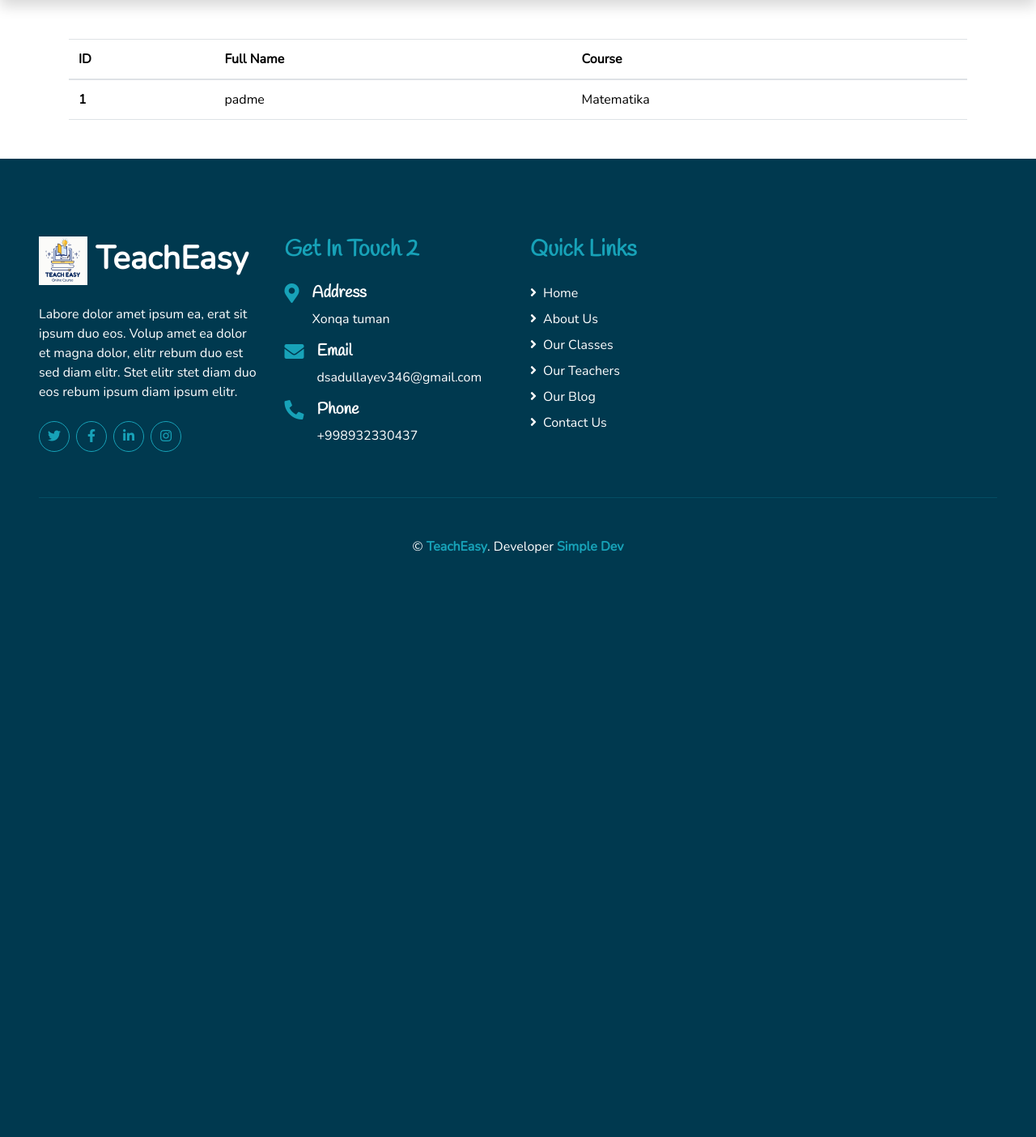
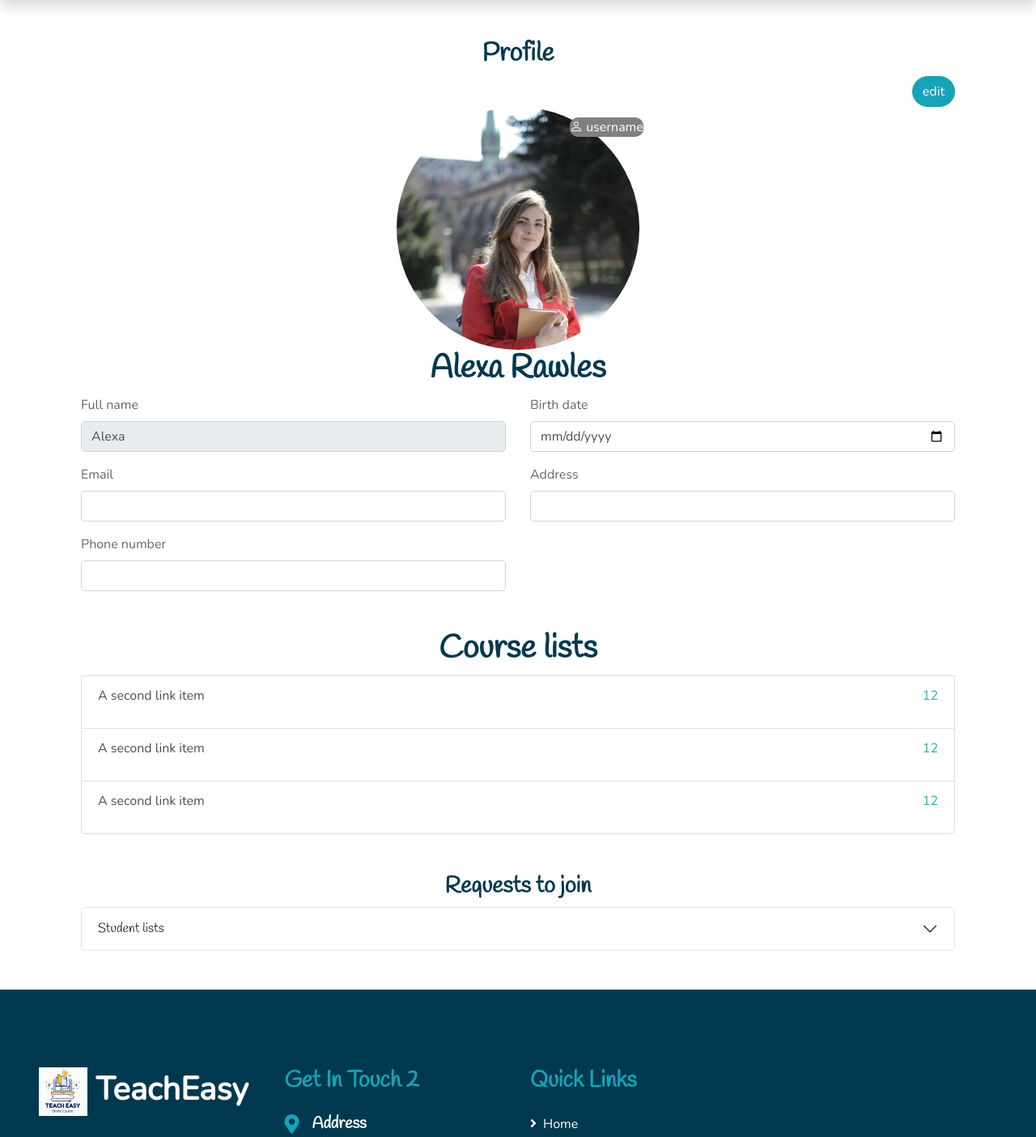
Before and after one commit to dilmurodsadullayev/TeachEasy, a Django app: page /profile in a window 1280 px wide. Shown: the part 85-1489 px from the top of the page at 81% size. Before the commit the page ends 768 px from the top, so only its background shows below. Run offline with Django 5.2, Linux system fonts and the light colour scheme; data comes from the database, SQL or seed files in the repository; both versions use the stored data as it was after the commit; some libraries are stand-ins or nearby versions.

Commit message:
profile page add html and css

```diff
--- a/template/main/profile.html
+++ b/template/main/profile.html
@@ -4,6 +4,83 @@
 {% block content %}
 
 <div class="container mt-5">
+    <div class="container mt-5">
+
+        <h2 class="text-center">Profile</h2>
+
+        <div class="d-flex justify-content-end">
+            <button type="submit" class="btn btn-primary">edit</button>
+        </div>
+        <div class="d-flex justify-content-center text-center">
+            <div>
+                <span class="position-absolute"
+                    style="margin: 1% 5%; border-radius: 10px; background-color: grey; color: white;"><i
+                        class="bi bi-person" style="color: white;"></i>
+                    username</span>
+                <div style=" width:300px; height: 300px; border-radius: 50%; overflow: hidden; object-fit: cover;">
+                    <img style="width: 100%;" src="/static/img/student_image.jpg" alt="">
+                </div>
+                <div>
+                    <h1>Alexa Rawles</h1>
+                </div>
+            </div>
+        </div>
+        <form class="row g-3">
+            <div class="col-md-6">
+                <label for="inputEmail4" class="form-label">Full name</label>
+                <input type="text" class="form-control" id="inputEmail4" value="Alexa" disabled="">
+            </div>
+            <div class="col-md-6">
+                <label for="inputPassword4" class="form-label">Birth date</label>
+                <input type="date" class="form-control" id="inputPassword4">
+            </div>
+            <div class="col-md-6">
+                <label for="inputAddress" class="form-label">Email</label>
+                <input type="email" class="form-control" id="inputAddress">
+            </div>
+            <!-- <div class="col-md-6">
+                <label for="inputAddress" class="form-label">Password</label>
+                <input type="password" class="form-control" id="inputAddress">
+            </div> -->
+            <div class="col-md-6">
+                <label for="inputAddress2" class="form-label">Address</label>
+                <input type="text" class="form-control" id="inputAddress2">
+            </div>
+            <div class="col-md-6">
+                <label for="inputCity" class="form-label">Phone number</label>
+                <input type="number" class="form-control" id="inputCity">
+            </div>
+        </form>
+
+        <div class="list-group mt-5">
+            <h1 class="text-center">Course lists</h1>
+            <div class="list-group-item list-group-item-action d-flex justify-content-between">
+                <p>A second link item</p>
+                <p style="color: lightseagreen;">12</p>
+            </div>
+            <div class="list-group-item list-group-item-action d-flex justify-content-between">
+                <p>A second link item</p>
+                <p style="color: lightseagreen;">12</p>
+            </div>
+            <div class="list-group-item list-group-item-action d-flex justify-content-between">
+                <p>A second link item</p>
+                <p style="color: lightseagreen;">12</p>
+            </div>
+        </div>
+
+        <div class="mt-5">
+            <h3 class="text-center">Requests to join </h3>
+            <div class="accordion" id="accordionExample">
+
+                <div class="accordion-item">
+                    <h2 class="accordion-header">
+                        <button class="accordion-button collapsed" type="button" data-bs-toggle="collapse"
+                            data-bs-target="#collapseOne" aria-expanded="true" aria-controls="collapseOne">
+                            Student lists
+                        </button>
+                    </h2>
+                    <div id="collapseOne" class="accordion-collapse collapse" data-bs-parent="#accordionExample">
+                        <div class="accordion-body">
                             <table class="table">
                                 <thead>
                                     <tr>
@@ -23,5 +100,15 @@
                                 </tbody>
                             </table>
                         </div>
+                    </div>
+                </div>
+            </div>
+
+        </div>
+    </div>
+
+
+
+</div>
 
 {% endblock content %}
--- a/template/main/student_detail.html
+++ b/template/main/student_detail.html
@@ -13,7 +13,8 @@
         <span class="position-absolute"><i class="bi bi-person" style="color: white;"></i>
           {{ course_student.student.user.username }}</span>
         {% if course_student.student.user.image %}
-        <img src="{{ course_student.student.user.image.url }}" alt="Userni rasmi yo'q">
+        <img src="{{ course_student.student.user.image.url }}" style="width: 300px; height: 300px;"
+          alt="Userni rasmi yo'q">
         {% else %}
         <img src="/static/img/user.png" style="width: 200px; height: 200px;" alt="Userni rasmi yo'q">
         {% endif %}
```
Also changed, not shown: db.sqlite3. Lines whose indentation alone changed are shown as unchanged.
